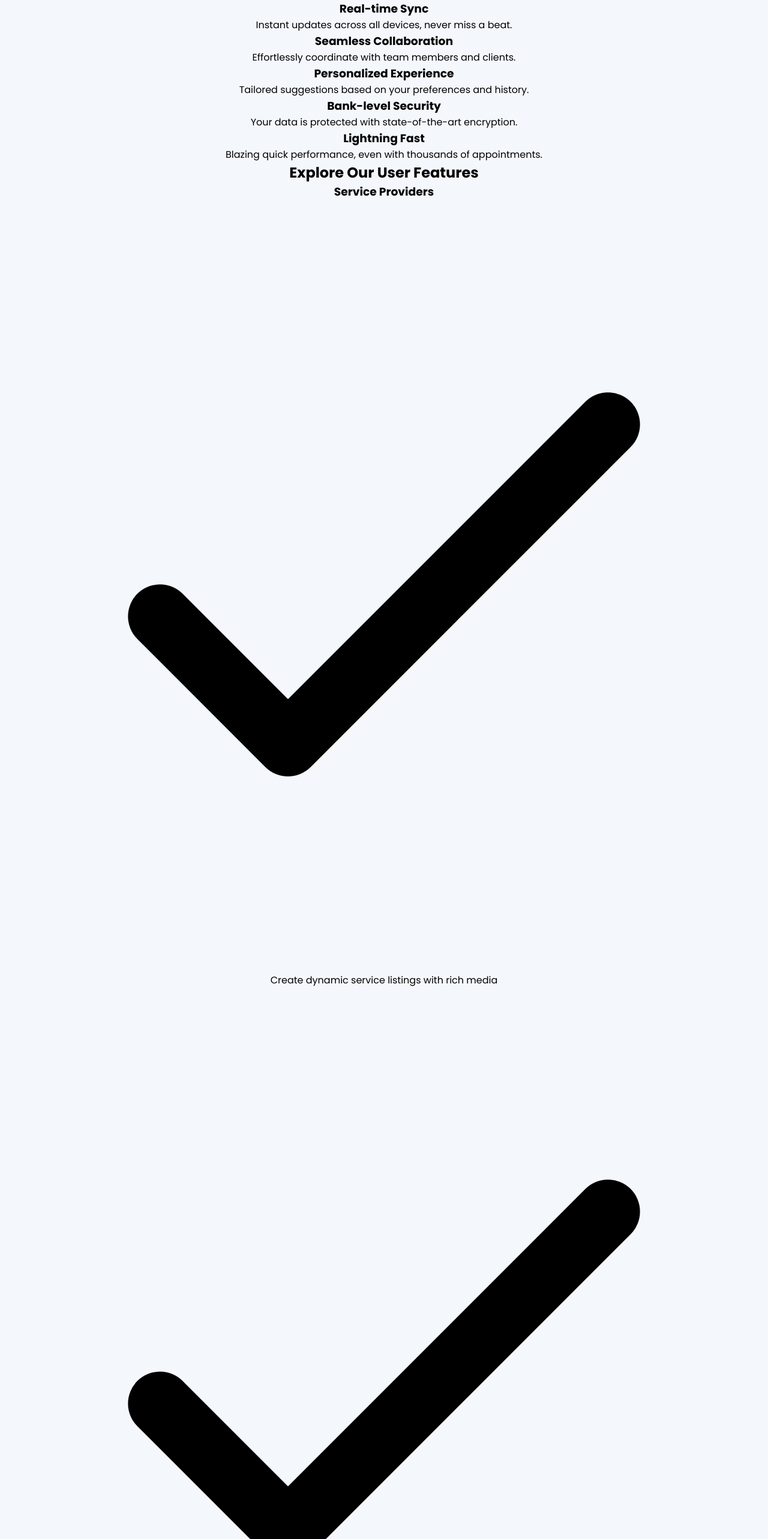
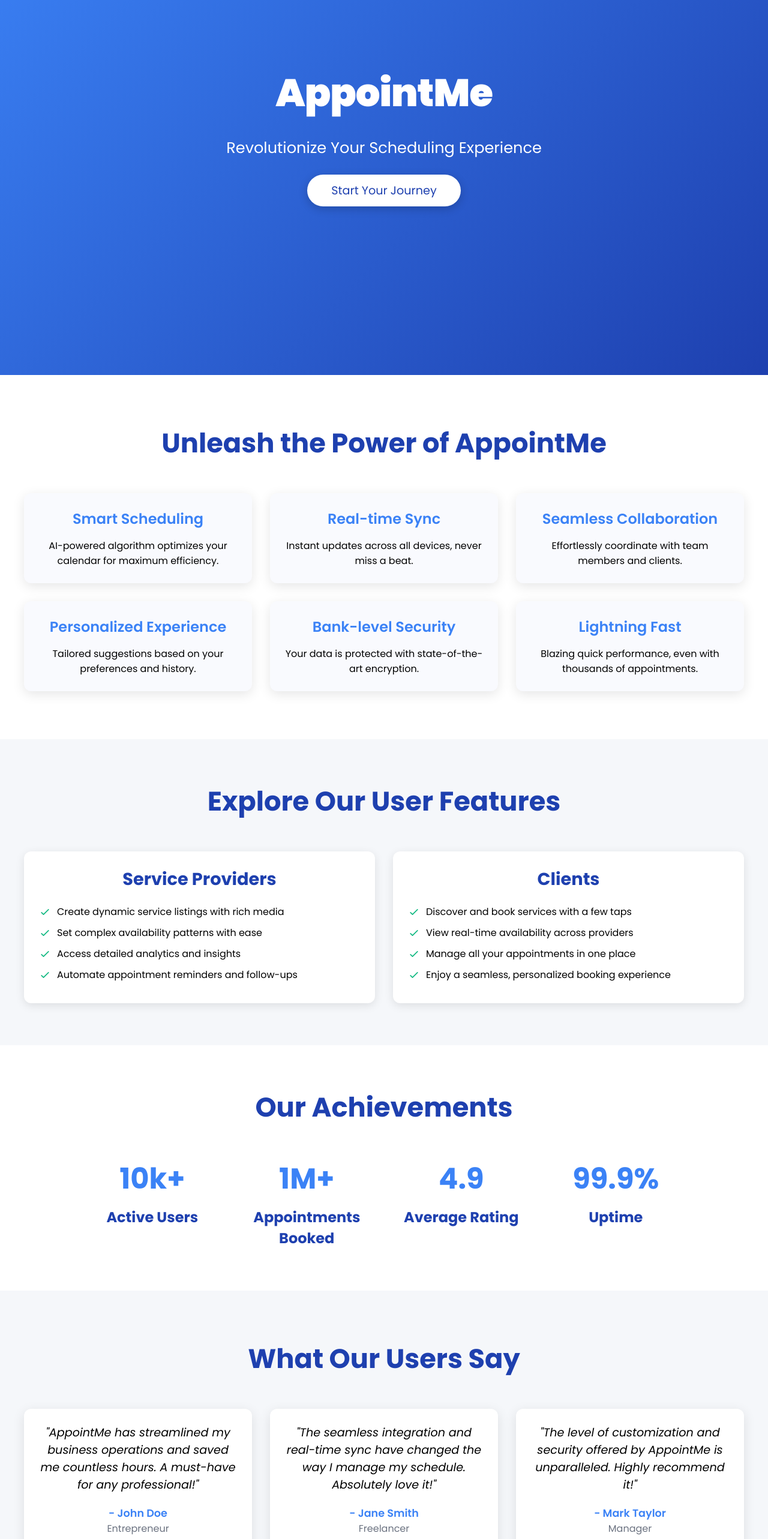
Before and after one commit to itsathefak/Capstone, a React (Create React App) app in the folder client/: page / in a window 1280 px wide. Shown: the part 235-2800 px from the top of the page at 60% size. Built offline with nearby package versions, Linux system fonts and the light colour scheme; no server answers.

Commit message:
Add custom styling to Home(Landing Page) with responsiveness

```diff
--- a/client/src/App.css
+++ b/client/src/App.css
@@ -556,7 +556,274 @@ textarea[readonly] {
 
 
 
-/* index.css starts here */
+/* Home Page CSS starts here */
+
+/* Hero Section */
+.Home-hero {
+  height: 100vh;
+  background: linear-gradient(135deg, #3b82f6, #1e40af);
+  display: flex;
+  align-items: center;
+  justify-content: center;
+  color: #ffffff;
+  text-align: center;
+  padding: 20px;
+}
+
+.Home-hero-content h1 {
+  font-size: 4rem;
+  margin-bottom: 15px;
+  font-weight: 900;
+  letter-spacing: -1px;
+}
+
+.Home-subtitle {
+  font-size: 1.6rem;
+  max-width: 600px;
+  margin: 25px auto;
+}
+
+.Home-button {
+  background-color: #ffffff;
+  color: #3b82f6;
+  border: none;
+  border-radius: 30px;
+  padding: 15px 50px;
+  font-size: 1.2rem;
+  cursor: pointer;
+  box-shadow: 0 4px 15px rgba(0, 0, 0, 0.2);
+  transition: background-color 0.3s, transform 0.3s;
+}
+
+.Home-button:hover {
+  background-color: #e0e7ff;
+  transform: translateY(-5px);
+}
+
+/* Features Section */
+.Home-features-section {
+  padding: 80px 40px;
+  background-color: #ffffff;
+  text-align: center;
+}
+
+.Home-features-title {
+  font-size: 2.8rem;
+  font-weight: 700;
+  color: #1e40af;
+  margin-bottom: 50px;
+}
+
+.Home-features-grid {
+  display: grid;
+  grid-template-columns: repeat(auto-fit, minmax(300px, 1fr));
+  gap: 30px;
+  max-width: 1200px;
+  margin: 0 auto;
+}
+
+.Home-feature {
+  background-color: #f9fafe;
+  padding: 25px;
+  border-radius: 12px;
+  box-shadow: 0 5px 20px rgba(0, 0, 0, 0.1);
+  transition: transform 0.3s, box-shadow 0.3s;
+}
+
+.Home-feature:hover {
+  transform: translateY(-10px);
+  box-shadow: 0 8px 25px rgba(0, 0, 0, 0.15);
+}
+
+.Home-feature-title {
+  font-size: 1.5rem;
+  font-weight: 600;
+  color: #3b82f6;
+  margin-bottom: 15px;
+}
+
+/* Lists Section */
+.Home-lists-section {
+  padding: 70px 40px;
+  background-color: #f5f7fa;
+}
+
+.Home-lists-grid {
+  display: grid;
+  grid-template-columns: repeat(auto-fit, minmax(300px, 1fr));
+  gap: 30px;
+  max-width: 1200px;
+  margin: 0 auto 0 auto;
+}
+
+.Home-list {
+  background-color: #ffffff;
+  border-radius: 12px;
+  padding: 25px;
+  box-shadow: 0 4px 15px rgba(0, 0, 0, 0.1);
+}
+
+.Home-list-title {
+  font-size: 1.8rem;
+  font-weight: 700;
+  color: #1e40af;
+  margin-bottom: 20px;
+}
+
+.Home-list-item {
+  display: flex;
+  align-items: center;
+  margin-bottom: 10px;
+  font-size: 1rem;
+}
+
+.Home-list-item-icon {
+  width: 20px;
+  height: 20px;
+  color: #10b981;
+  margin-right: 10px;
+}
+
+/* Call to Action Section */
+.Home-cta-section {
+  background-color: #1e40af;
+  color: #ffffff;
+  padding: 80px 40px;
+  text-align: center;
+}
+
+.Home-cta-title {
+  font-size: 2.8rem;
+  font-weight: 900;
+  margin-bottom: 25px;
+}
+
+.Home-cta-text {
+  font-size: 1.2rem;
+  margin-bottom: 30px;
+  max-width: 800px;
+  margin: 30px auto;
+}
+
+.Home-cta-buttons {
+  display: flex;
+  justify-content: center;
+  gap: 20px;
+}
+
+.Home-cta-button {
+  background-color: #ffffff;
+  color: #fff;
+  padding: 12px 40px;
+  border-radius: 50px;
+  border: none;
+  cursor: pointer;
+  transition: background-color 0.3s, transform 0.3s;
+}
+
+.Home-cta-outline-button {
+  background-color: transparent;
+  border: 2px solid #ffffff;
+}
+
+.Home-cta-button:hover {
+  transform: translateY(-5px);
+}
+
+.Home-button-primary {
+  background-color: #ffffff;
+  color: #1e40af;
+  padding: 12px 40px;
+  border-radius: 50px;
+  border: none;
+  cursor: pointer;
+  transition: background-color 0.3s, transform 0.3s;
+}
+
+.Home-button-primary:hover {
+  background-color: #e0e7ff;
+  transform: translateY(-5px);
+}
+
+/* Stats Section */
+.Home-stats-section {
+  padding: 70px 40px;
+  background-color: #ffffff;
+}
+
+.Home-stats-grid {
+  display: grid;
+  grid-template-columns: repeat(auto-fit, minmax(200px, 1fr));
+  gap: 30px;
+  max-width: 1000px;
+  margin: 0 auto;
+  text-align: center;
+}
+
+.Home-stat {
+  font-size: 1.5rem;
+  font-weight: 700;
+  color: #1e40af;
+}
+
+.Home-stat-number {
+  font-size: 3rem;
+  color: #3b82f6;
+  margin-bottom: 10px;
+}
+
+
+/* Testimonials Section */
+.Home-testimonials-section {
+  padding: 80px 40px;
+  background-color: #f5f7fa;
+  text-align: center;
+}
+
+.Home-testimonials-title {
+  font-size: 2.8rem;
+  font-weight: 700;
+  color: #1e40af;
+  margin-bottom: 50px;
+}
+
+.Home-testimonials-grid {
+  display: grid;
+  grid-template-columns: repeat(auto-fit, minmax(300px, 1fr));
+  gap: 30px;
+  max-width: 1200px;
+  margin: 0 auto;
+}
+
+.Home-testimonial {
+  background-color: #ffffff;
+  padding: 25px;
+  border-radius: 12px;
+  box-shadow: 0 5px 20px rgba(0, 0, 0, 0.1);
+  transition: transform 0.3s;
+}
+
+.Home-testimonial:hover {
+  transform: translateY(-5px);
+}
+
+.Home-testimonial-feedback {
+  font-size: 1.2rem;
+  font-style: italic;
+  margin-bottom: 20px;
+}
+
+.Home-testimonial-name {
+  font-size: 1.1rem;
+  font-weight: 600;
+  color: #3b82f6;
+}
+
+.Home-testimonial-role {
+  font-size: 1rem;
+  color: #6b7280;
+}
+
 
 /* Create Service Form */
 
```
